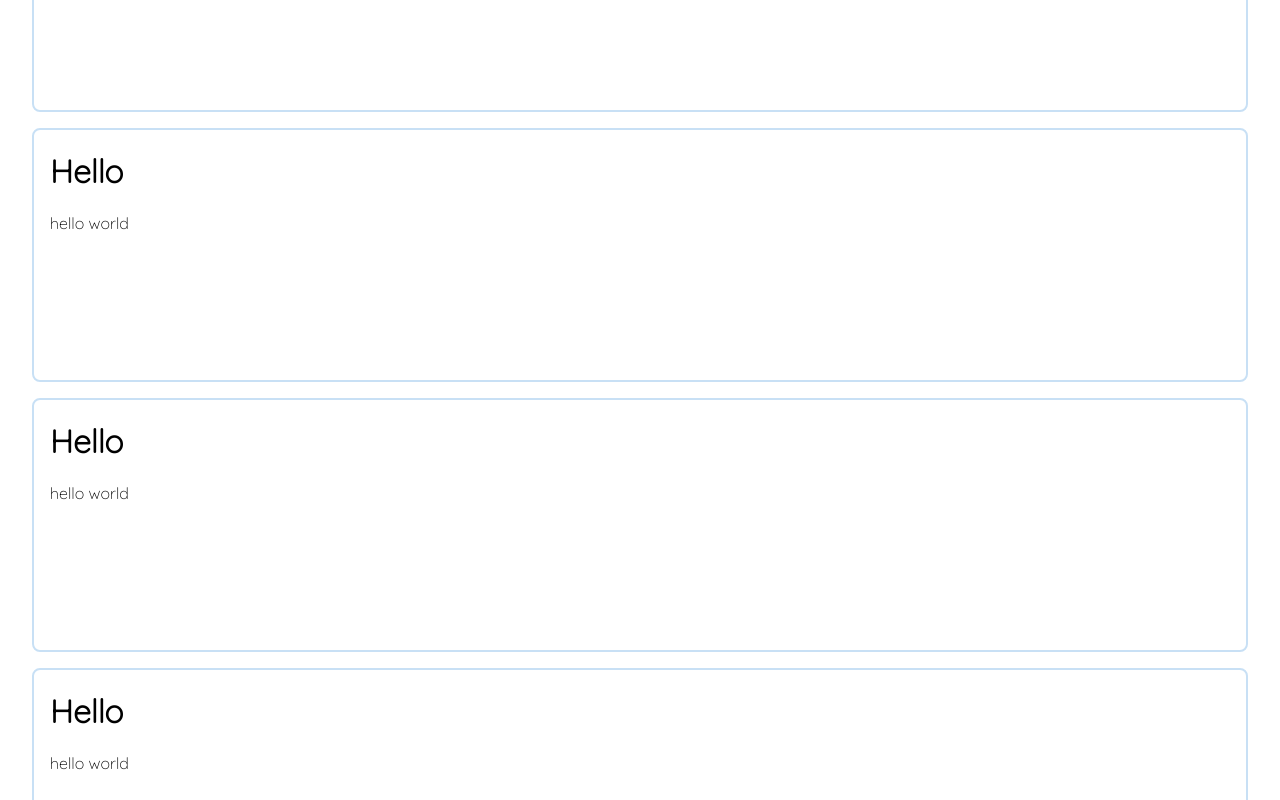
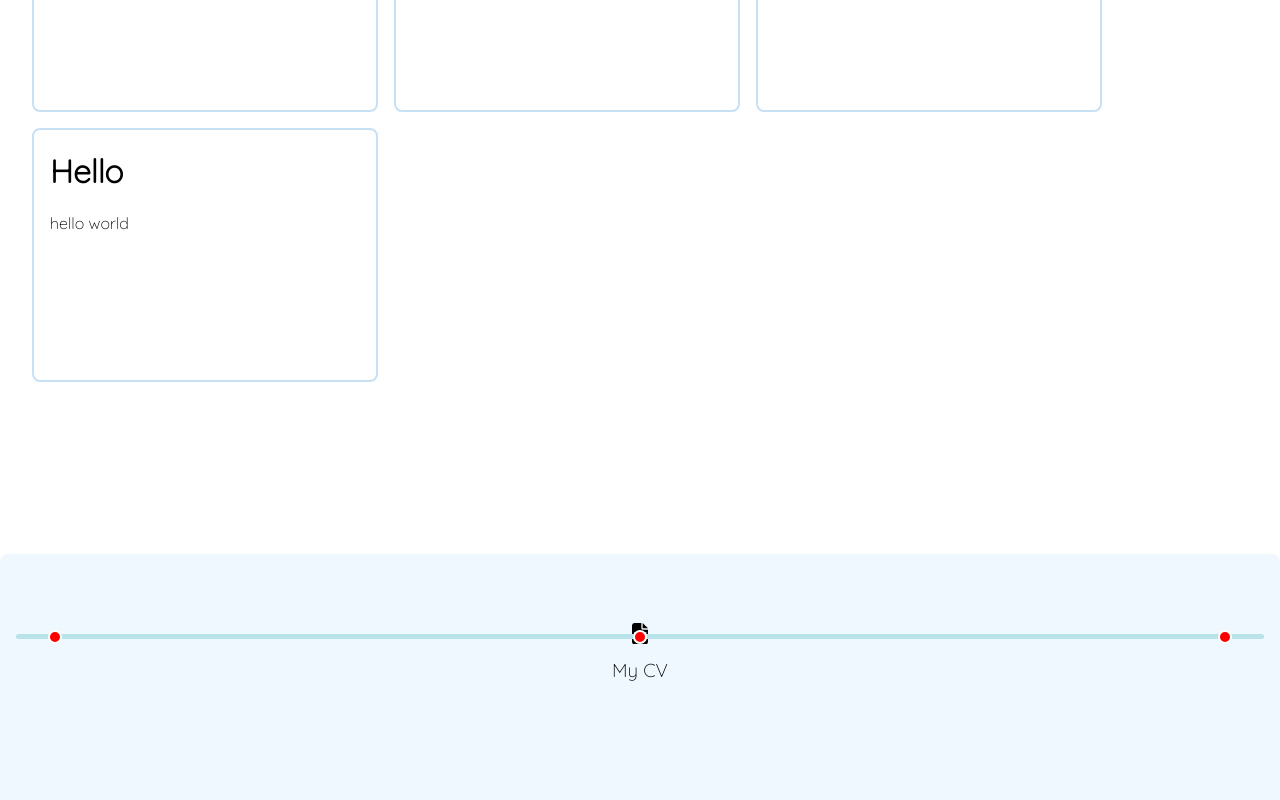
Before and after one commit to irahulmalik/MyPortfolio-new, an Angular app: page / in a window 1280 px wide. Shown: the part 1100-1900 px from the top of the page. Built offline with nearby package versions, Linux system fonts and the light colour scheme.

Commit message:
making timeline

```diff
--- a/src/app/app.module.ts
+++ b/src/app/app.module.ts
@@ -7,10 +7,11 @@ import { HelloComponent } from './hello.component';
 import { HomeComponent } from './components/home/home.componenet';
 import { CardComponent } from './components/card/card.component';
 import { HttpClientModule } from '@angular/common/http';
+import { TimelineComponent } from './components/timeline/timeline.component';
 
 @NgModule({
   imports: [BrowserModule, FormsModule, HttpClientModule],
-  declarations: [AppComponent, HelloComponent, HomeComponent, CardComponent],
+  declarations: [AppComponent, HelloComponent, HomeComponent, CardComponent, TimelineComponent],
   bootstrap: [AppComponent],
 })
 export class AppModule {}
--- a/src/app/components/card/card.component.scss
+++ b/src/app/components/card/card.component.scss
@@ -6,3 +6,13 @@
   border: 2px solid rgb(200, 224, 245);
   padding: 0 1rem;
 }
+@media (min-width: 750px) {
+  .container {
+    background-color: white;
+    min-width: 310px;
+    min-height: 250px;
+    border-radius: 8px;
+    border: 2px solid rgb(200, 224, 245);
+    padding: 0 1rem;
+  }
+}
--- a/src/app/components/home/home.component.html
+++ b/src/app/components/home/home.component.html
@@ -110,7 +110,7 @@
     </div>
     <div class="aboutme" id="aboutme">
       <div class="my-history">
-        <div class="timeline">make timeline here</div>
+        <div class="timeline"><app-timeline></app-timeline></div>
       </div>
       <div class="doc">
         <div class="doc-aat">
--- a/src/app/components/home/home.component.scss
+++ b/src/app/components/home/home.component.scss
@@ -279,6 +279,7 @@ a {
           padding: 1rem 1rem;
           display: flex;
           flex-wrap: wrap;
+          flex-direction: row;
           flex-grow: 1;
           gap: 1rem;
           // overflow: scroll;
--- /dev/null
+++ b/src/app/components/timeline/timeline.component.html
@@ -0,0 +1,15 @@
+<div class="container">
+  <div class="events">
+    <div class="event">
+      <p>2020, Graduated with bachelors degree</p>
+    </div>
+
+    <div class="event">
+      <p>Nov, 2020, Got a Job in TCS</p>
+    </div>
+    <div class="event">
+      <p>2022, got promoted to Systems Engineer</p>
+    </div>
+  </div>
+
+</div>
--- /dev/null
+++ b/src/app/components/timeline/timeline.component.scss
@@ -0,0 +1,42 @@
+.container {
+  position: relative;
+  top: 2rem;
+  content: '';
+  height: 0.3rem;
+  // width: 90vw;
+  background: rgb(183, 227, 233);
+  border-radius: 4px;
+  .events {
+    display: flex;
+    justify-content: space-between;
+    margin: 2rem;
+
+    .event {
+      content: '';
+      margin-top: -4px;
+      width: 10px;
+      height: 10px;
+      background-color: red;
+      border: 2px solid #fff;
+      border-radius: 50%;
+      &:hover {
+        cursor: pointer;
+      }
+
+      p {
+        display: none;
+        opacity: 0;
+      }
+      &:hover p {
+        display: block;
+        opacity: 1;
+        transition: 1s ease-in;
+        min-width: 200px;
+        border-radius: 5px;
+        border: 2px #000 solid;
+        padding: 0.5rem;
+        overflow: auto;
+      }
+    }
+  }
+}
```
Also changed, not shown: src/app/components/timeline/timeline.component.ts (added, +10 -0 lines).
